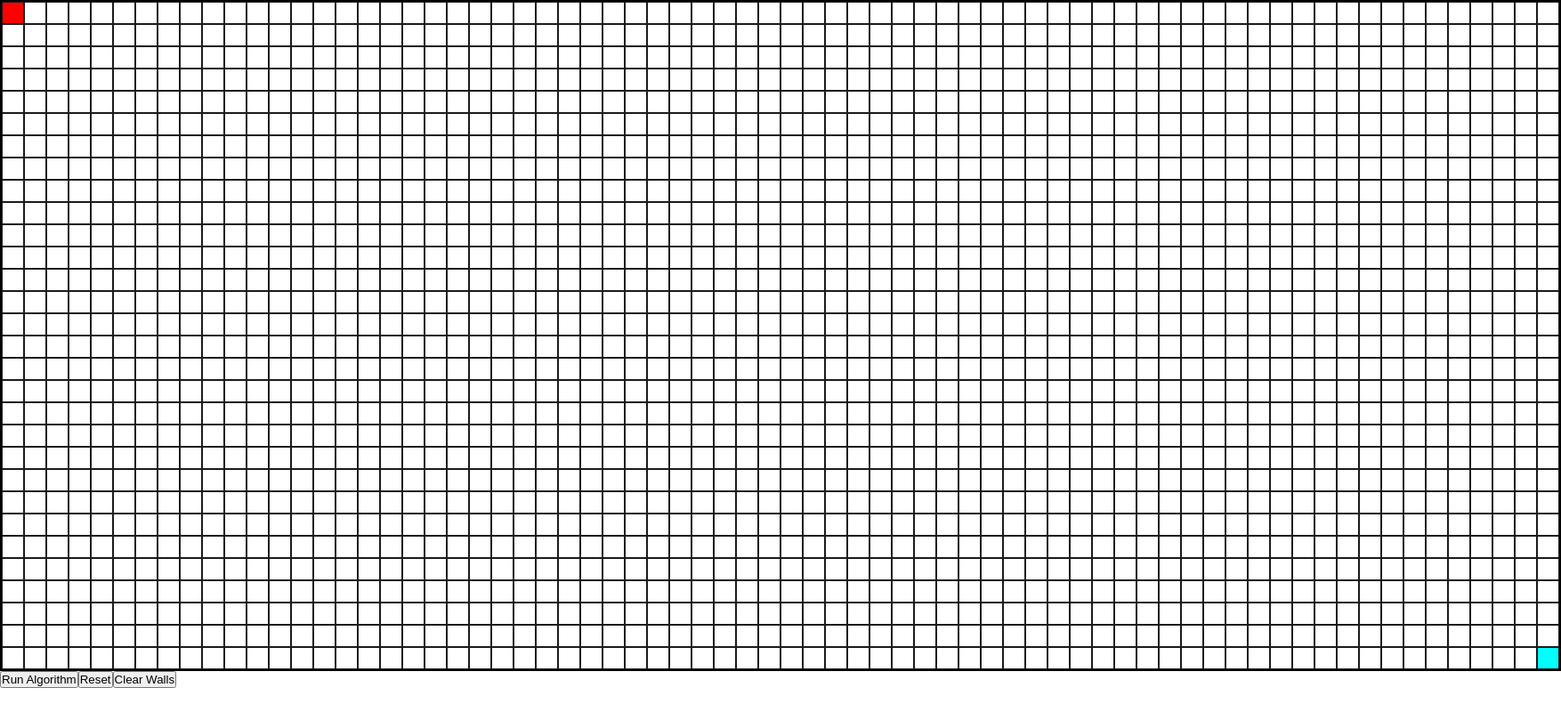
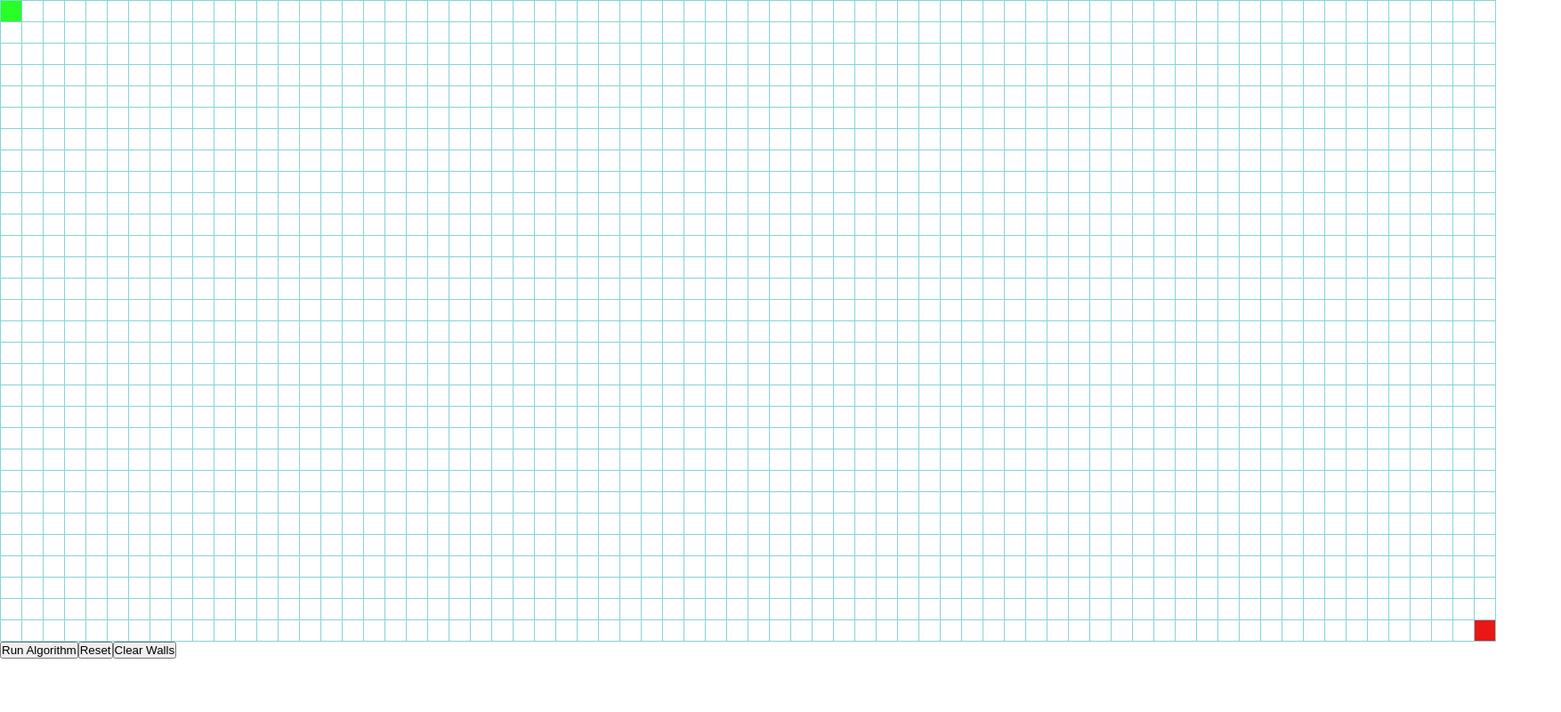
Before and after one commit to HoangNguyen-CA/pathfinding-visualizer, a React (Create React App) app: page / in a window 1280 px wide. Shown: the whole page at 89% size, 1754 px wide, since content can reach past the window. Built offline with nearby package versions, Linux system fonts and the light colour scheme.

Commit message:
added css animations and styling for the pathfinder

```diff
--- a/src/components/GridTiles/GridTiles.module.css
+++ b/src/components/GridTiles/GridTiles.module.css
@@ -4,5 +4,5 @@
 
 .container {
   width: max-content;
-  border: 2px solid black;
+  margin: 1px 0 0 1px;
 }
--- a/src/components/NodeTile/NodeTile.module.css
+++ /dev/null
@@ -1,7 +0,0 @@
-.container {
-  border: 1px solid rgb(26, 27, 27);
-  width: 25px;
-  height: 25px;
-  display: inline-block;
-  font-size: 1rem;
-}
--- a/src/components/NodeTile/NodeTile.tsx
+++ b/src/components/NodeTile/NodeTile.tsx
@@ -1,5 +1,4 @@
 import React from 'react';
-import styles from './NodeTile.module.css';
 
 const NodeTile = ({
   forwardedRef,
@@ -29,7 +28,7 @@ const NodeTile = ({
 
   return (
     <div
-      className={styles.container}
+      className='node'
       ref={forwardedRef}
       onMouseEnter={handleMouseEnter}
       onMouseDown={handleMouseDown}
--- a/src/index.css
+++ b/src/index.css
@@ -4,22 +4,109 @@
   box-sizing: border-box;
 }
 
-.node-visited {
-  background-color: green;
+.node {
+  border: 1px solid rgb(135, 212, 212);
+  width: 25px;
+  height: 25px;
+  display: inline-block;
+  font-size: 1rem;
+  margin: -1px 0 0 -1px;
 }
 
-.node-path {
-  background-color: yellow;
+.node::after {
+  content: '';
+  display: block;
+  width: 100%;
+  height: 100%;
+  top: 0;
+  left: 0;
 }
 
-.node-wall {
-  background-color: black;
+.node-start::after {
+  background-color: rgba(0, 255, 0, 0.849) !important;
 }
 
-.node-start {
-  background-color: rgb(255, 0, 0);
+.node-end::after {
+  background-color: rgb(235, 22, 22) !important;
 }
 
-.node-end {
-  background-color: aqua;
+.node-visited::after {
+  animation-name: visitedAnimation;
+  animation-duration: 0.5s;
+  animation-timing-function: ease-out;
+  animation-delay: 0;
+  animation-direction: alternate;
+  animation-iteration-count: 1;
+  animation-fill-mode: forwards;
+  animation-play-state: running;
 }
+
+.node-path::after {
+  animation-name: shortestPath;
+  animation-duration: 1.5s;
+  animation-timing-function: ease-out;
+  animation-delay: 0;
+  animation-direction: alternate;
+  animation-iteration-count: 1;
+  animation-fill-mode: forwards;
+  animation-play-state: running;
+}
+
+.node-wall::after {
+  background-color: black;
+  animation-name: wallAnimation;
+  animation-duration: 0.2s;
+  animation-timing-function: ease-out;
+  animation-delay: 0;
+  animation-direction: alternate;
+  animation-iteration-count: 1;
+  animation-fill-mode: forwards;
+  animation-play-state: running;
+}
+
+@keyframes wallAnimation {
+  0% {
+    transform: scale(0.1);
+  }
+  90% {
+    transform: scale(1.1);
+  }
+  100% {
+    transform: scale(1);
+  }
+}
+
+@keyframes visitedAnimation {
+  0% {
+    transform: scale(0.3);
+
+    background-color: rgba(0, 190, 218, 0.75);
+    border-radius: 100%;
+  }
+
+  75% {
+    transform: scale(1.2);
+  }
+
+  100% {
+    transform: scale(1);
+    background-color: rgba(0, 217, 159, 0.75);
+  }
+}
+
+@keyframes shortestPath {
+  0% {
+    transform: scale(0.6);
+    background-color: rgb(255, 254, 106);
+  }
+
+  50% {
+    transform: scale(1.2);
+    background-color: rgb(255, 254, 106);
+  }
+
+  100% {
+    transform: scale(1);
+    background-color: rgb(255, 254, 106);
+  }
+}
```
